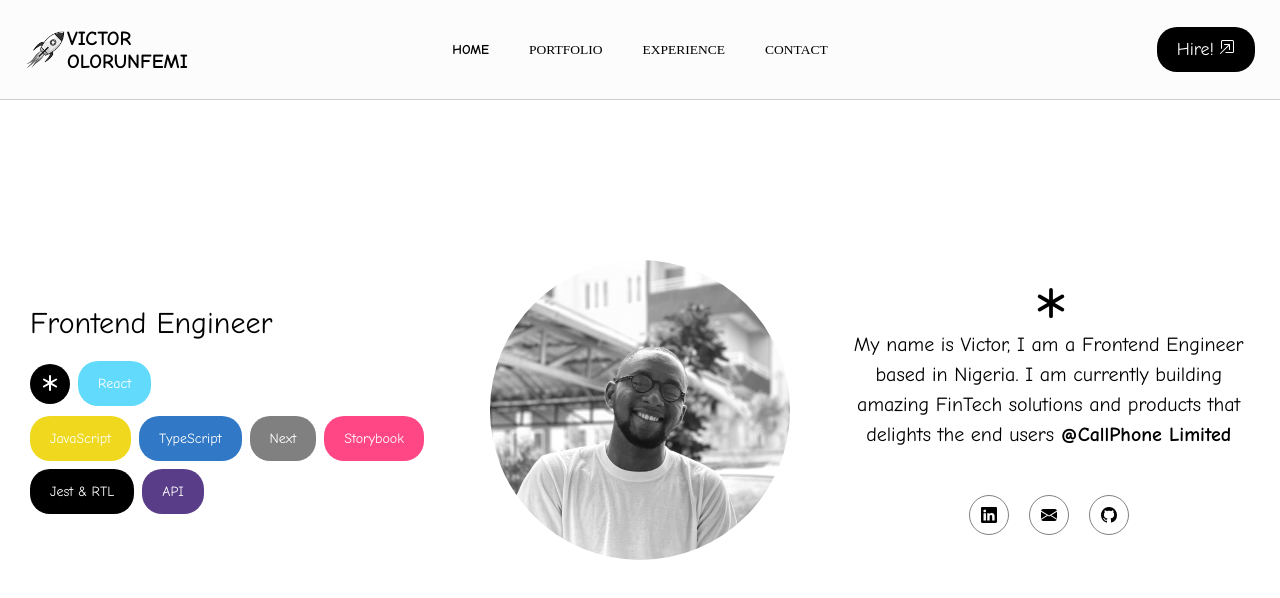
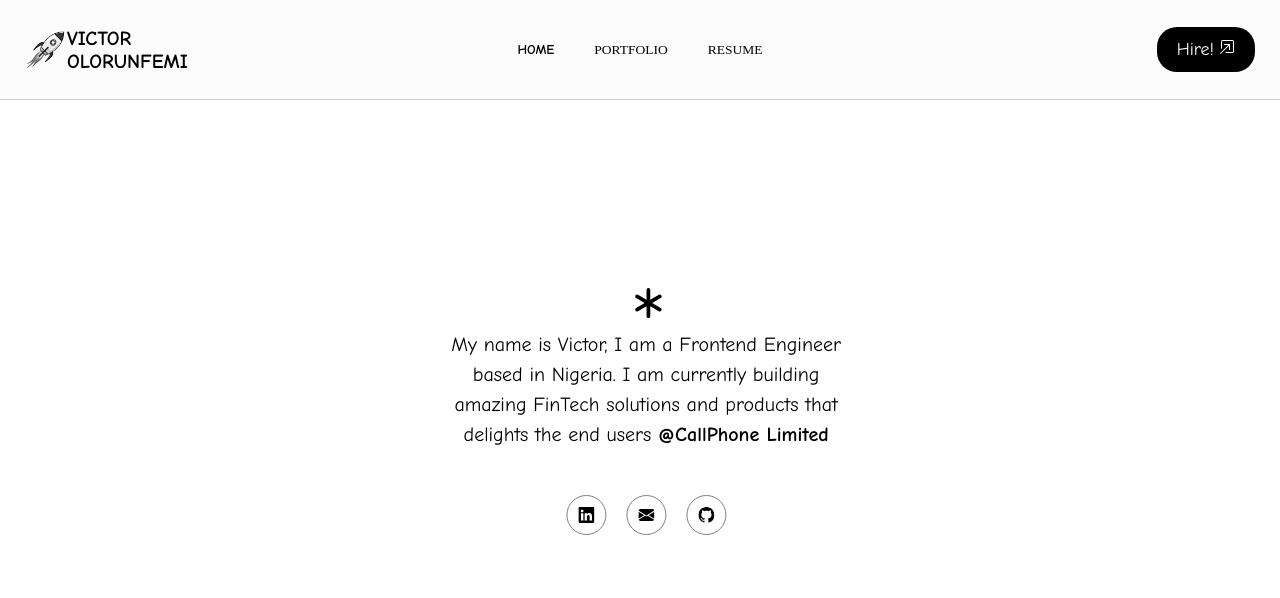
Before and after one commit to clefayomide/personal_portfolio, a Next.js app: page / in a window 1280 px wide. Shown: the top 598 px of the page. Built offline with nearby package versions, Linux system fonts and the light colour scheme.

Commit message:
little animation on home page

```diff
--- a/src/components/header/Header.jsx
+++ b/src/components/header/Header.jsx
@@ -37,27 +37,15 @@ export const Header = () => {
           >
             <Link href={"/portfolio"}>PORTFOLIO</Link>
           </li>
-          <li
-            className={styles.list_item}
-            style={{
-              fontWeight: `${current_route === "/experience" && "600"}`,
-              fontFamily: `${
-                current_route === "/experience" && "var(--comic_neue_bold)"
-              }`,
-            }}
-          >
-            <Link href={"/"}>EXPERIENCE</Link>
-          </li>
-          <li
-            className={styles.list_item}
-            style={{
-              fontWeight: `${current_route === "/contact" && "600"}`,
-              fontFamily: `${
-                current_route === "/contact" && "var(--comic_neue_bold)"
-              }`,
-            }}
-          >
-            <Link href={"/"}>CONTACT</Link>
+          <li className={styles.list_item}>
+            <a
+              target={"_blank"}
+              href={
+                "https://docs.google.com/document/d/1_moG8-dROFMRwZkCjKEw1-JilEKmEiDoLU7D76TX84Q/edit"
+              }
+            >
+              RESUME
+            </a>
           </li>
         </ul>
 
--- a/src/components/summary/Summary.jsx
+++ b/src/components/summary/Summary.jsx
@@ -7,7 +7,9 @@ export const Summary = ({ content_one, content_two, content_three }) => {
   return (
     <Flex>
       <section className={styles.content}>{content_one}</section>
-      <section className={`${styles.content} ${styles.content_diff}`}>{content_two}</section>
+      <section className={`${styles.content} ${styles.content_diff}`}>
+        {content_two}
+      </section>
       <section className={styles.content}>{content_three}</section>
     </Flex>
   );
--- a/src/components/summary/profile/Profile.jsx
+++ b/src/components/summary/profile/Profile.jsx
@@ -5,7 +5,7 @@ import { Button } from "../../../components/button/Button";
 
 export const Designation = () => {
   return (
-    <div>
+    <div className={styles.designation_animate}>
       <div className={styles.designation_title}>Frontend Engineer</div>
 
       <div className={styles.languages_outer_container}>
--- a/src/components/summary/profile/Profile.module.css
+++ b/src/components/summary/profile/Profile.module.css
@@ -94,12 +94,30 @@
 }
 
 @media all and (min-width: 1024px) {
+  .designation_animate {
+    animation: 3s alternate slidein;
+  }
+
   .profile {
     width: 160px;
     height: 160px;
   }
   .designation_title {
     text-align: left;
+  }
+
+  @keyframes slidein {
+    0% {
+      transform: translateY(-20%);
+      opacity: 0;
+    }
+
+    50% {
+      transform: translateY(-10%);
+    }
+    100% {
+      transform: translateY(0%);
+    }
   }
 }
 
@@ -108,4 +126,30 @@
     width: 300px;
     height: 300px;
   }
+
+  .profile_container {
+    opacity: 0;
+    animation: 1s 5s alternate forwards opacity;
+  }
+
+  .intro_container {
+    transform: translateX(-100%);
+    animation: 2s 3s alternate forwards movePos;
+  }
+
+  @keyframes movePos {
+    from {
+      transform: translateX(-100%);
+    }
+
+    to {
+      transform: translateX(0%);
+    }
+  }
+
+  @keyframes opacity {
+    100% {
+      opacity: 5;
+    }
+  }
 }
--- a/src/pages/portfolio/index.js
+++ b/src/pages/portfolio/index.js
@@ -26,7 +26,7 @@ const index = () => {
             desc="Airvend web app for vas and utility services"
             stacks="JAVASCRIPT + REACT"
             title="Airvend"
-            link={"https://test-airvend-web.netlify.app/"}
+            link={"https://test.airvend.ng/"}
           />
           <Portfolio
             desc="Customisable UI currency converter package library"
```
